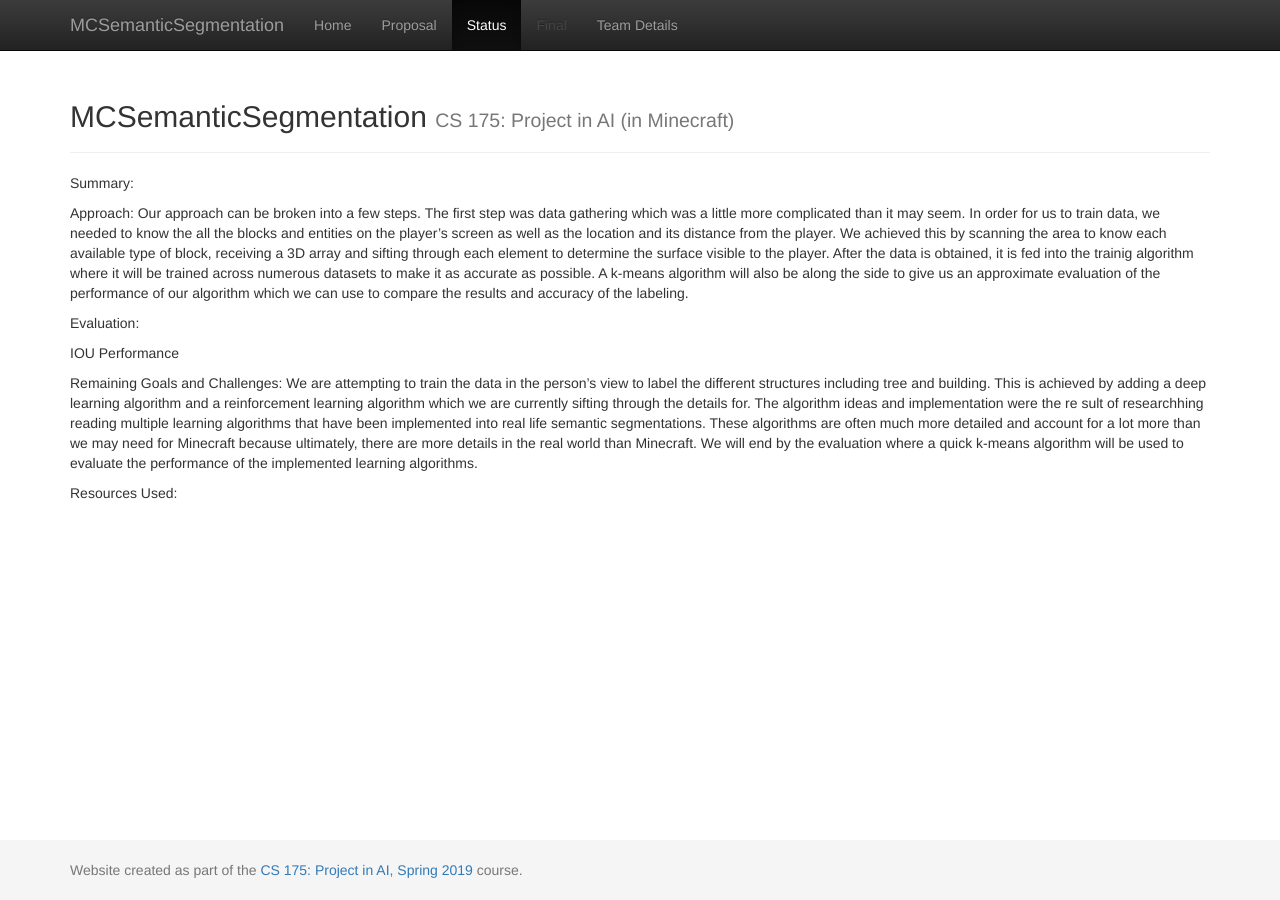
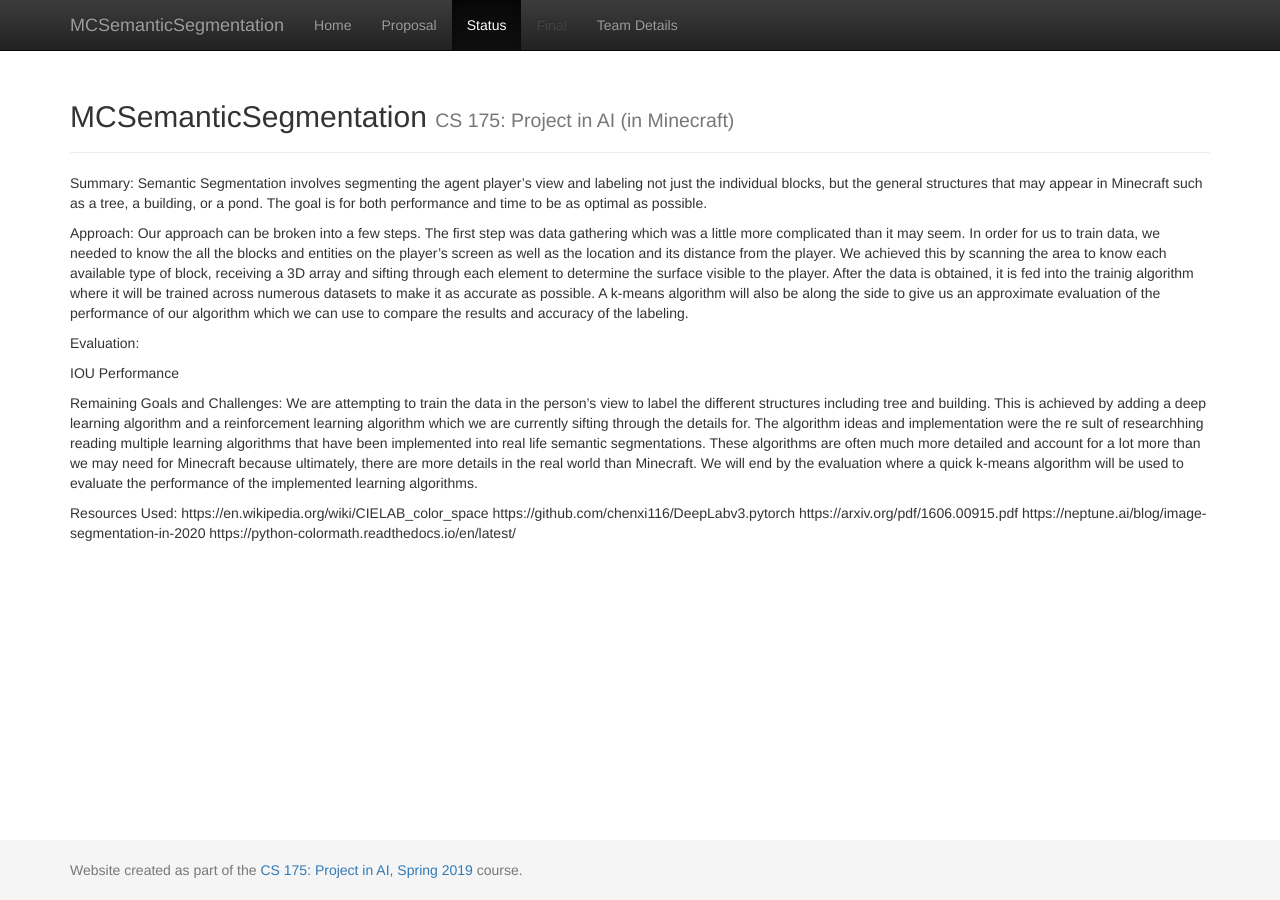
Before and after one commit to KevinJChen/MCSemanticSegmentation, a Jekyll site: the page built from docs/status.md, in a window 1280 px wide. Built offline with Jekyll 4.4.1, drawn with Linux system fonts in a browser that asks for light colours; some of the changed lines change nothing that is shown.

Commit message:
Update status.md

```diff
--- a/docs/status.md
+++ b/docs/status.md
@@ -4,7 +4,9 @@ title:  Status
 ---
 
 Summary:
-
+Semantic Segmentation involves segmenting the agent player's view and labeling not just the individual blocks, but the
+general structures that may appear in Minecraft such as a tree, a building, or a pond. The goal is for both performance
+and time to be as optimal as possible.
 
 Approach:
 Our approach can be broken into a few steps. The first step was data gathering which was a little more complicated than it
@@ -14,6 +16,8 @@ receiving a 3D array and sifting through each element to determine the surface v
 it is fed into the trainig algorithm where it will be trained across numerous datasets to make it as accurate as possible. A
 k-means algorithm will also be along the side to give us an approximate evaluation of the performance of our algorithm which we
 can use to compare the results and accuracy of the labeling.
+
+
 
 Evaluation:
 
@@ -30,3 +34,8 @@ more than we may need for Minecraft because ultimately, there are more details i
 the evaluation where a quick k-means algorithm will be used to evaluate the performance of the implemented learning algorithms.
 
 Resources Used:
+https://en.wikipedia.org/wiki/CIELAB_color_space
+https://github.com/chenxi116/DeepLabv3.pytorch
+https://arxiv.org/pdf/1606.00915.pdf
+https://neptune.ai/blog/image-segmentation-in-2020
+https://python-colormath.readthedocs.io/en/latest/
```
